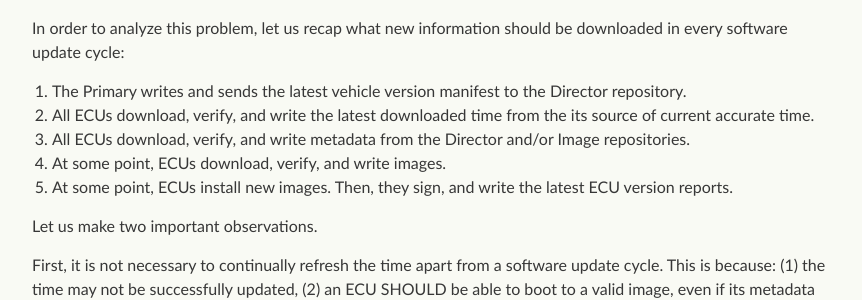
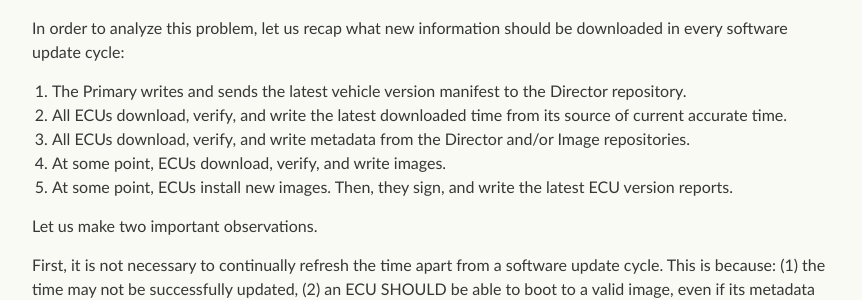
Before and after one commit to uptane/deployment-considerations, a Jekyll site: the page built from security_considerations.md, in a window 1280 px wide and 900 px high, scrolled down 5102 px. Shown: the part 155-455 px from the top of the window, without its empty margins (208-1070 px from the left). Built offline with Jekyll 4.4.1, drawn with Linux system fonts in a browser that asks for light colours; our own code applies the rules of GitHub Pages for plain Markdown files.

Commit message:
Update security_considerations.md
Co-authored-by: Lois Anne DeLong <lad278@nyu.edu>

```diff
--- a/security_considerations.md
+++ b/security_considerations.md
@@ -95,7 +95,7 @@ Many ECUs use EEPROM which, practically speaking, can be written to only a limit
 In order to analyze this problem, let us recap what new information should be downloaded in every software update cycle:
 
 1. The Primary writes and sends the latest vehicle version manifest to the Director repository.
-2. All ECUs download, verify, and write the latest downloaded time from the its source of current accurate time.
+2. All ECUs download, verify, and write the latest downloaded time from its source of current accurate time.
 3. All ECUs download, verify, and write metadata from the Director and/or Image repositories.
 4. At some point, ECUs download, verify, and write images.
 5. At some point, ECUs install new images. Then, they sign, and write the latest ECU version reports.
```
